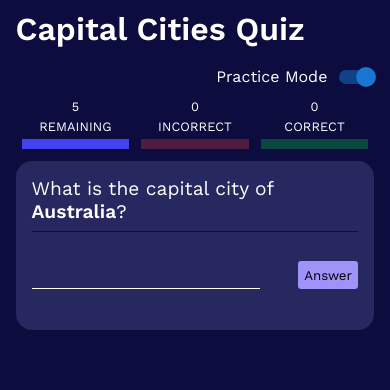
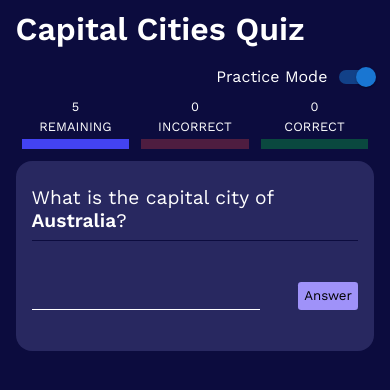
Before and after one commit to rszeredi/countries-quiz, a React (Create React App) app: page / in a window 390 px wide. Shown: the top 390 px of the page. Built offline with nearby package versions, Linux system fonts and the light colour scheme.

Commit message:
minor change for responsiveness

```diff
--- a/src/AnswerForm.css
+++ b/src/AnswerForm.css
@@ -16,7 +16,8 @@
 	border: none;
 	border-bottom: 1.6px solid white;
 	font-size: 1.2rem;
-	padding: 0.2rem 0;
+	padding: 0.3rem 0;
+	margin-top: 0.5rem;
 	color: white;
 	font-family: inherit;
 	-webkit-appearance: none;
--- a/src/QuestionBox.css
+++ b/src/QuestionBox.css
@@ -7,6 +7,7 @@
 
 .QuestionBox-content {
 	padding: 1rem;
+	padding-top: 1.6rem;
 }
 
 .QuestionBox-question {
```
